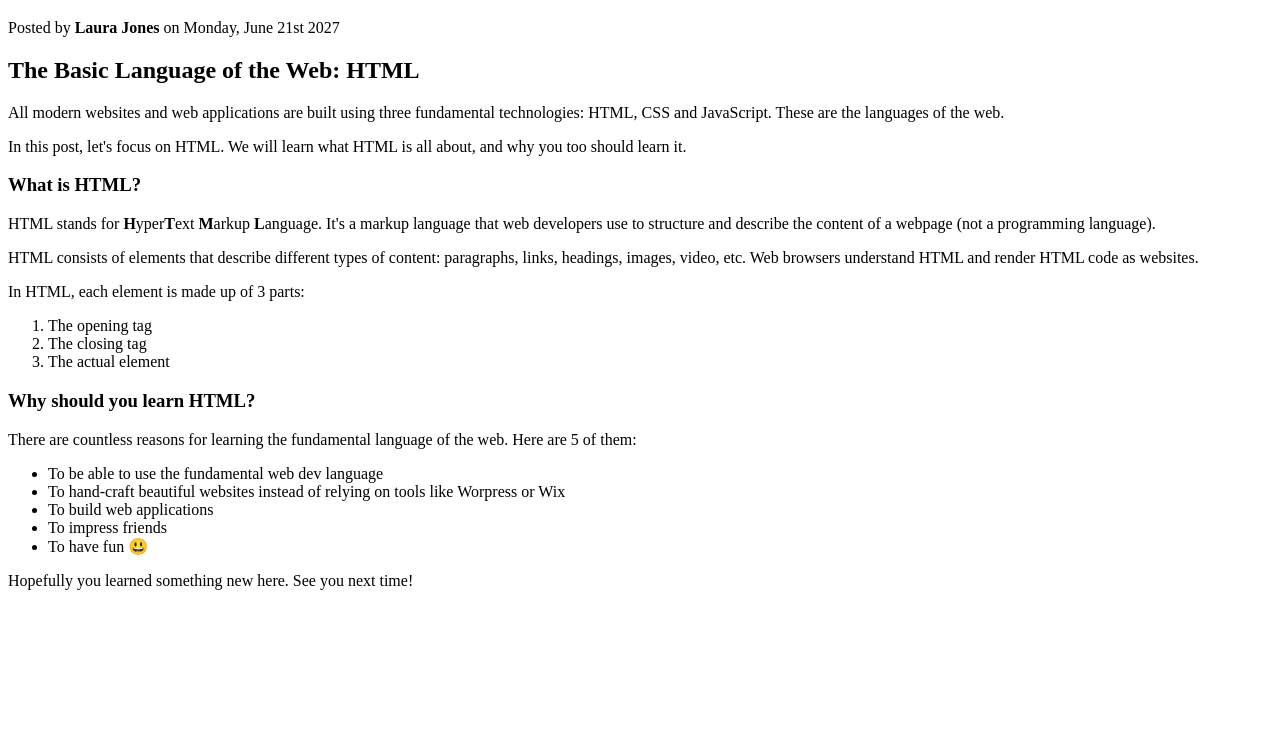
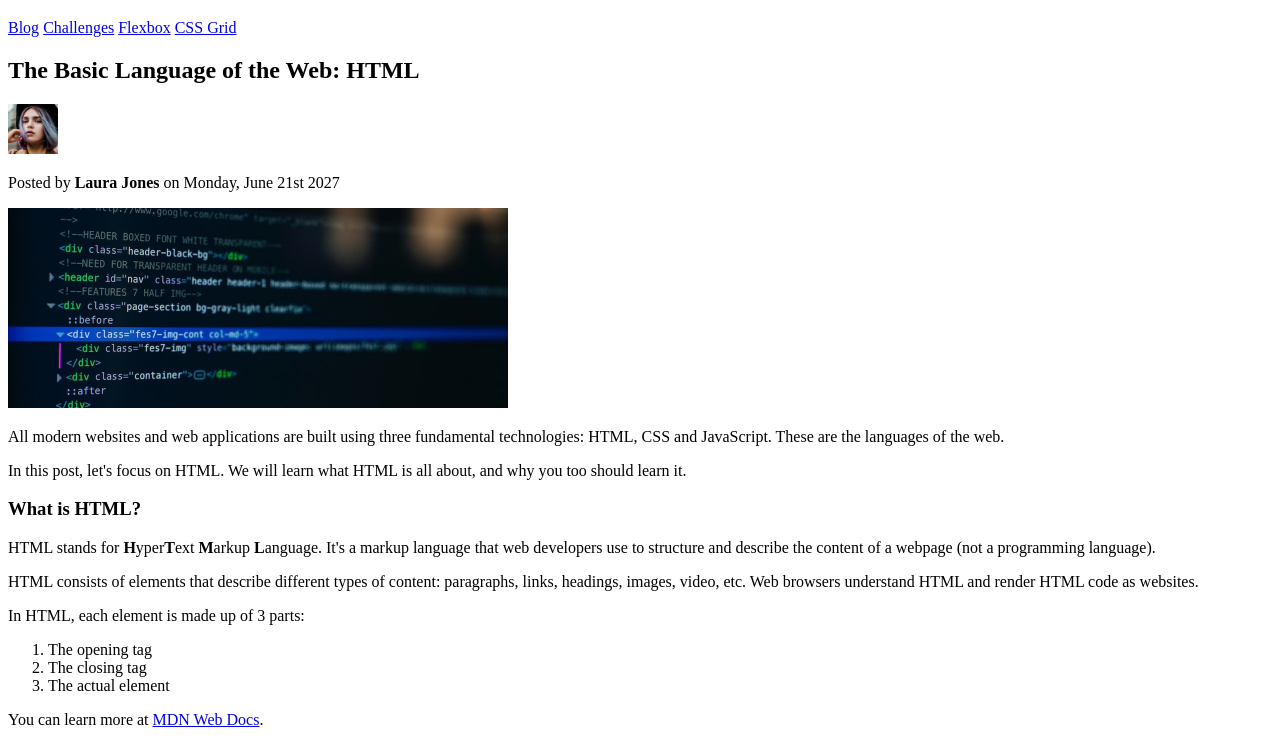
Before and after one commit to Carlinbhert-Toralba/Basic-Webpage, a plain HTML site: page index.html in a window 1280 px wide. Shown: the part 62-800 px from the top of the page. Drawn offline with Linux system fonts and the light colour scheme.

Commit message:
added images and hyperlinks to index.html

```diff
--- a/index.html
+++ b/index.html
@@ -8,9 +8,30 @@
 
   <body>
     <h1>📘 The Code Magazine</h1>
+
+    <a href="./pages/blog.html">Blog</a>
+    <a href="#">Challenges</a>
+    <a href="#">Flexbox</a>
+    <a href="#">CSS Grid</a>
+
+    <h2>The Basic Language of the Web: HTML</h2>
+
+    <img
+      src="./images/laura-jones.jpg"
+      alt="Image headshot of Laura Jones"
+      width="50"
+      height="50"
+    />
+
     <p>Posted by <strong>Laura Jones</strong> on Monday, June 21st 2027</p>
 
-    <h2>The Basic Language of the Web: HTML</h2>
+    <img
+      src="./images/post-img.jpg"
+      alt="Image of HTML code on a screen"
+      width="500"
+      height="200"
+    />
+
     <p>
       All modern websites and web applications are built using three fundamental
       technologies: HTML, CSS and JavaScript. These are the languages of the
@@ -29,6 +50,7 @@
       that web developers use to structure and describe the content of a webpage
       (not a programming language).
     </p>
+
     <p>
       HTML consists of elements that describe different types of content:
       paragraphs, links, headings, images, video, etc. Web browsers understand
@@ -42,6 +64,15 @@
       <li>The closing tag</li>
       <li>The actual element</li>
     </ol>
+
+    <p>
+      You can learn more at
+      <a
+        href="https://developer.mozilla.org/en-US/docs/Web/HTML"
+        target="_blank"
+        >MDN Web Docs</a
+      >.
+    </p>
 
     <h3>Why should you learn HTML?</h3>
 
```
Also changed, not shown: pages/blog.html (added, +12 -0 lines).
